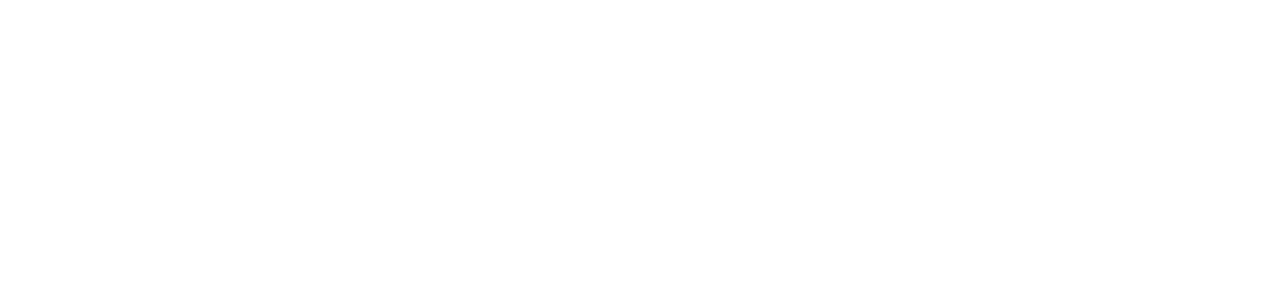
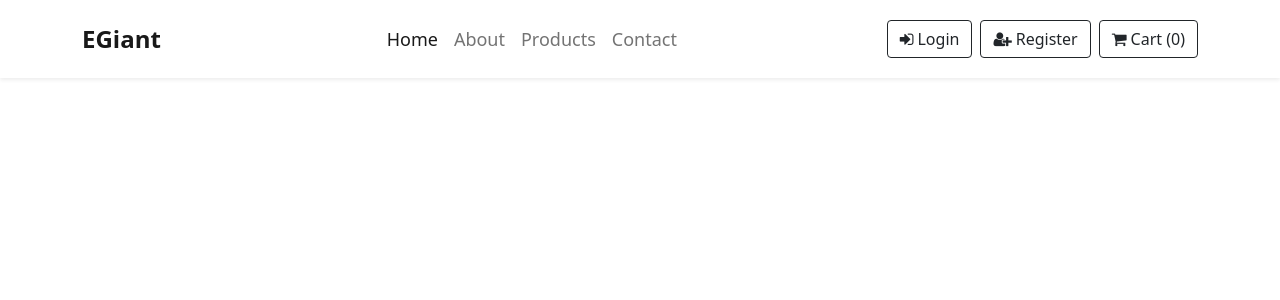
Before and after one commit to dhanarajccs/Egiant-App, a React (Create React App) app: page / in a window 1280 px wide. Shown: the top 300 px of the page. Built offline with nearby package versions, Linux system fonts and the light colour scheme.

Commit message:
Navbar component

```diff
--- a/public/index.html
+++ b/public/index.html
@@ -9,7 +9,7 @@
       content="Web site created using create-react-app"
     />
 
-    <title>React App</title>
+    <title>EGiant App</title>
   </head>
   <body>
     <div id="root"></div>
--- a/src/App.css
+++ b/src/App.css
@@ -0,0 +1,4 @@
+/* Navbar */
+.navbar-nav a{
+  font-size: 18px;
+}
--- a/src/App.js
+++ b/src/App.js
@@ -1,10 +1,11 @@
-import React from 'react';
 import './App.css';
+import Navbar from './components/Navbar';
+
 
 function App() {
   return (
     <>
-
+     <Navbar />
     </>
   );
 }
--- /dev/null
+++ b/src/components/Navbar.jsx
@@ -0,0 +1,66 @@
+import React from "react";
+
+const Navbar = () => {
+  return (
+    <div>
+      <nav className="navbar navbar-expand-lg navbar-light bg-white py-3 shadow-sm">
+        <div className="container">
+          <a className="navbar-brand fw-bold fs-4" href="#">
+            EGiant
+          </a>
+          <button
+            className="navbar-toggler"
+            type="button"
+            data-bs-toggle="collapse"
+            data-bs-target="#navbarSupportedContent"
+            aria-controls="navbarSupportedContent"
+            aria-expanded="false"
+            aria-label="Toggle navigation"
+          >
+            <span className="navbar-toggler-icon" />
+          </button>
+          <div className="collapse navbar-collapse" id="navbarSupportedContent">
+            <ul className="navbar-nav mx-auto mb-2 mb-lg-0">
+              <li className="nav-item">
+                <a className="nav-link active" aria-current="page" href="#">
+                  Home
+                </a>
+              </li>
+              <li className="nav-item">
+                <a className="nav-link" href="#">
+                  About
+                </a>
+              </li>
+              <li className="nav-item">
+                <a className="nav-link" href="#">
+                  Products
+                </a>
+              </li>
+              <li className="nav-item">
+                <a className="nav-link" href="#">
+                  Contact
+                </a>
+              </li>
+            </ul>
+            <div className="buttons">
+              <a className="btn btn-outline-dark">
+                <i className="fa fa-sign-in me-1"></i>
+                Login
+              </a>
+              <a className="btn btn-outline-dark ms-2">
+                <i className="fa fa-user-plus me-1"></i>
+                Register
+              </a>
+              <a className="btn btn-outline-dark ms-2">
+                <i className="fa fa-shopping-cart me-1"></i>
+                Cart (0)
+              </a>
+            </div>
+          </div>
+        </div>
+      </nav>
+    </div>
+  );
+};
+
+export default Navbar;
--- a/src/index.js
+++ b/src/index.js
@@ -2,6 +2,8 @@
 import ReactDOM from 'react-dom';
 import './index.css';
 import App from './App';
+import '../node_modules/bootstrap/dist/css/bootstrap.min.css';
+import '../node_modules/font-awesome/css/font-awesome.min.css';
 
 ReactDOM.render(
   <React.StrictMode>
```
